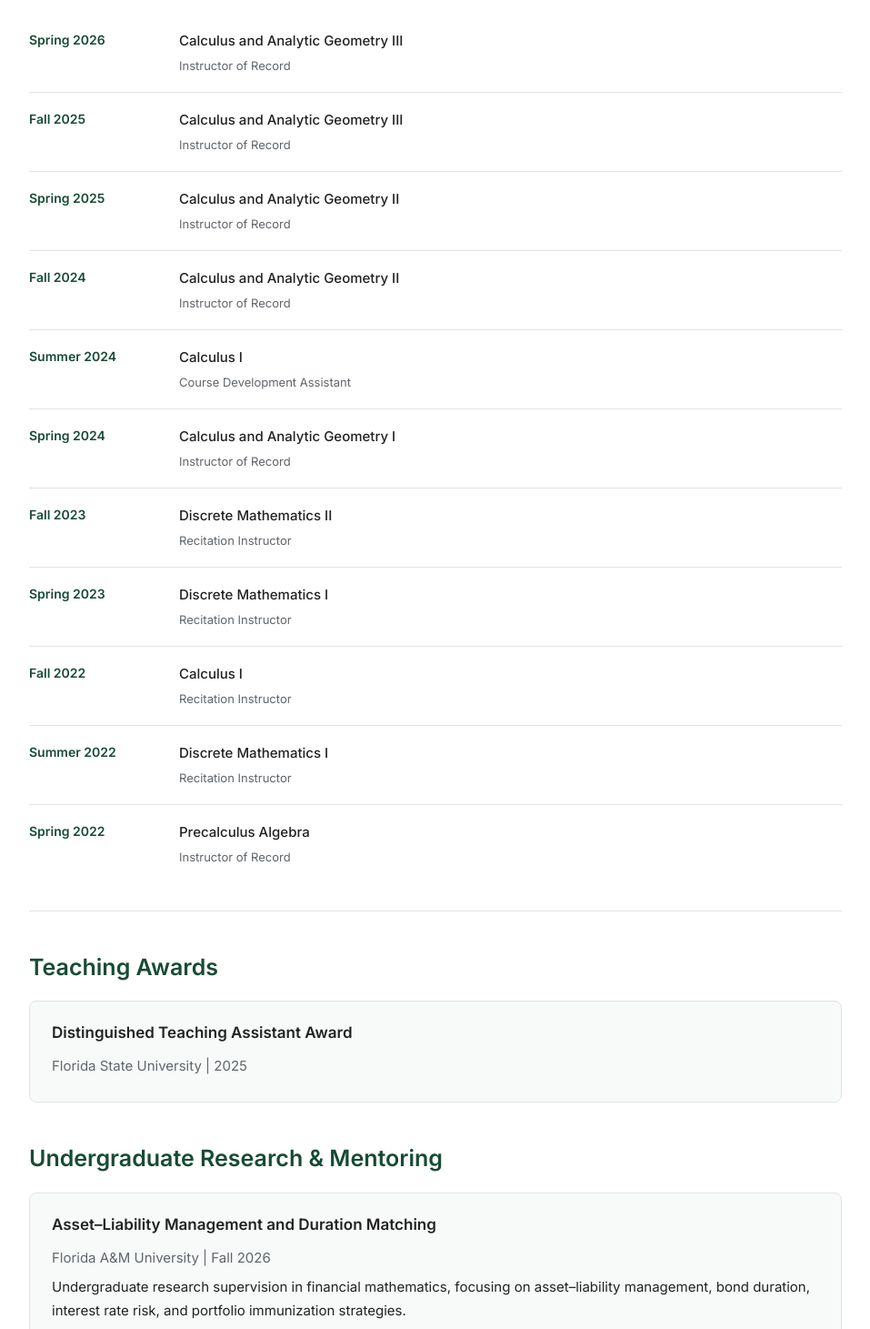
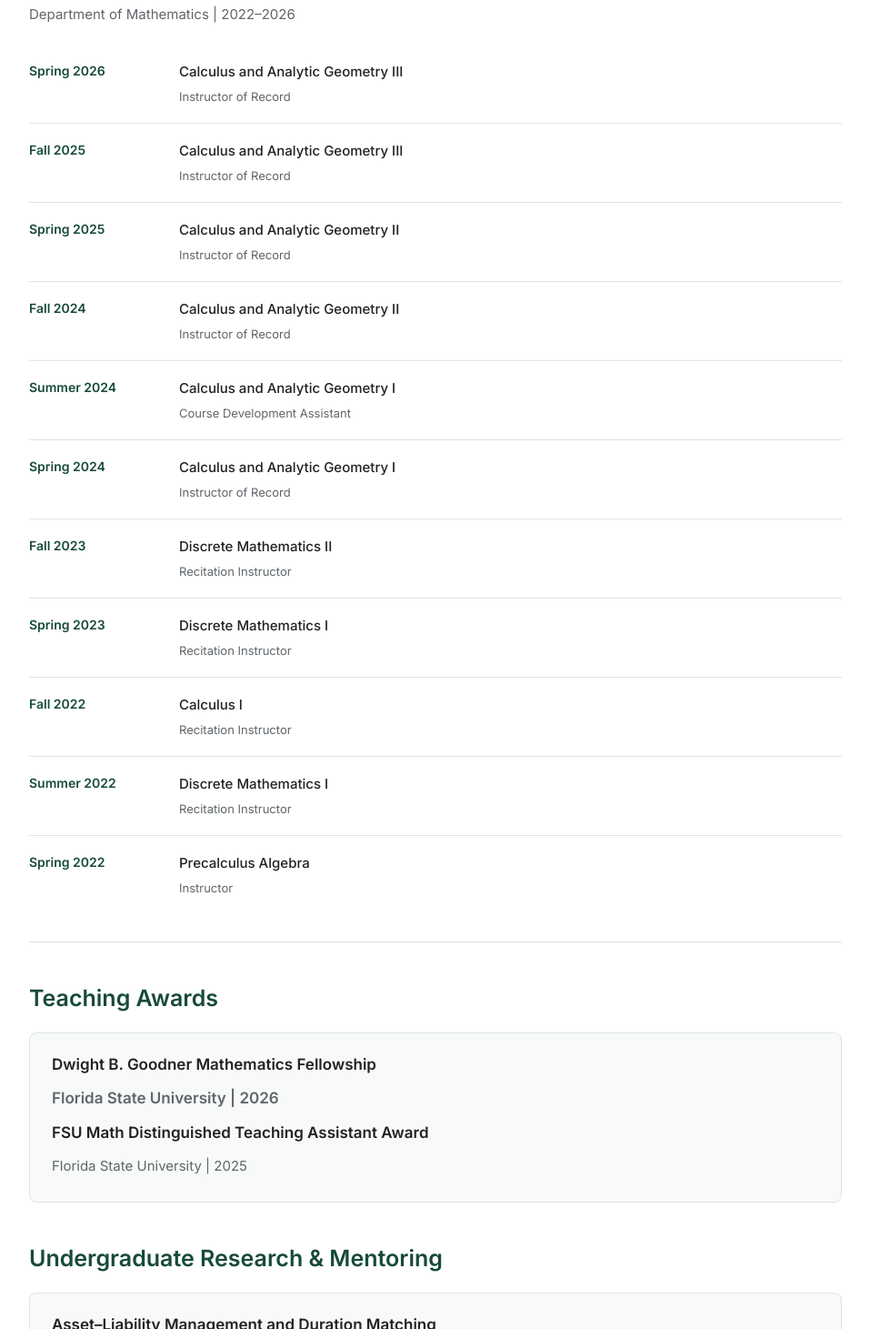
Before and after one commit to Sonet1123/Sonet1123.github.io, a plain HTML site: page teaching.html in a window 1280 px wide. Shown: the part 916-2377 px from the top of the page at 91% size, without its empty margins (161-1118 px from the left). Drawn offline with Linux system fonts and the light colour scheme.

Commit message:
Update teaching.html

```diff
--- a/teaching.html
+++ b/teaching.html
@@ -526,10 +526,13 @@
             <span class="course-code">MAC 2311</span>
             — Calculus I
           </li>
-
+         <li>
+            <span class="course-code">MAC 1105</span>
+            — College Algebra
+          </li>
           <li>
             <span class="course-code">MAC 1105C</span>
-            — College Algebra
+            — College Algebra C
           </li>
 
         </ul>
@@ -668,7 +671,7 @@
           <div>
 
             <p class="course-name">
-              Calculus I
+              Calculus and Analytic Geometry I
             </p>
 
             <p class="course-role">
@@ -810,7 +813,7 @@
             </p>
 
             <p class="course-role">
-              Instructor of Record
+              Instructor
             </p>
 
           </div>
@@ -832,9 +835,14 @@
       <h2>Teaching Awards</h2>
 
       <div class="info-card">
-
         <h3>
-          Distinguished Teaching Assistant Award
+         Dwight B. Goodner Mathematics Fellowship
+        <h3>
+          <p class="muted">
+          Florida State University | 2026
+        </p>
+        <h3>
+          FSU Math Distinguished Teaching Assistant Award
         </h3>
 
         <p class="muted">
```
